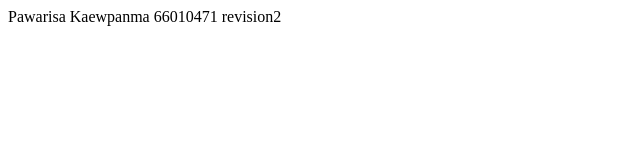
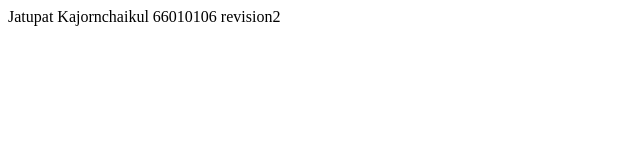
Before and after one commit to PawaKan19/git101, a plain HTML site: page index.html in a window 1280 px wide. Shown: the full height of the page, 0-640 px from the left. Drawn offline with Linux system fonts and the light colour scheme.

Commit message:
Update index.html

```diff
--- a/index.html
+++ b/index.html
@@ -6,6 +6,6 @@
     <title>Document</title>
 </head>
 <body>
-    Pawarisa Kaewpanma 66010471 revision2
+    Jatupat Kajornchaikul 66010106 revision2
 </body>
 </html>
```
